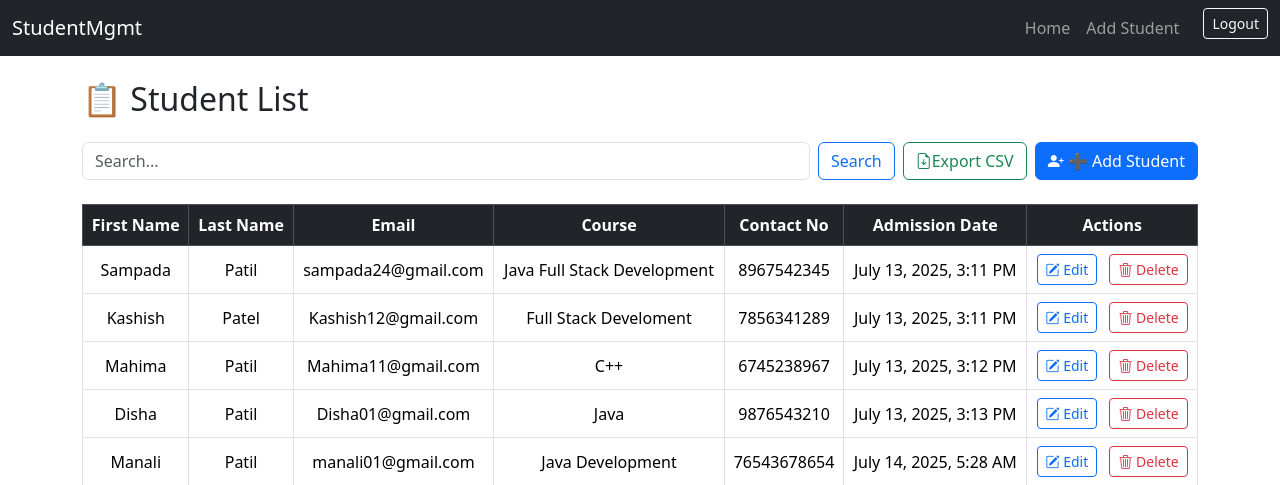
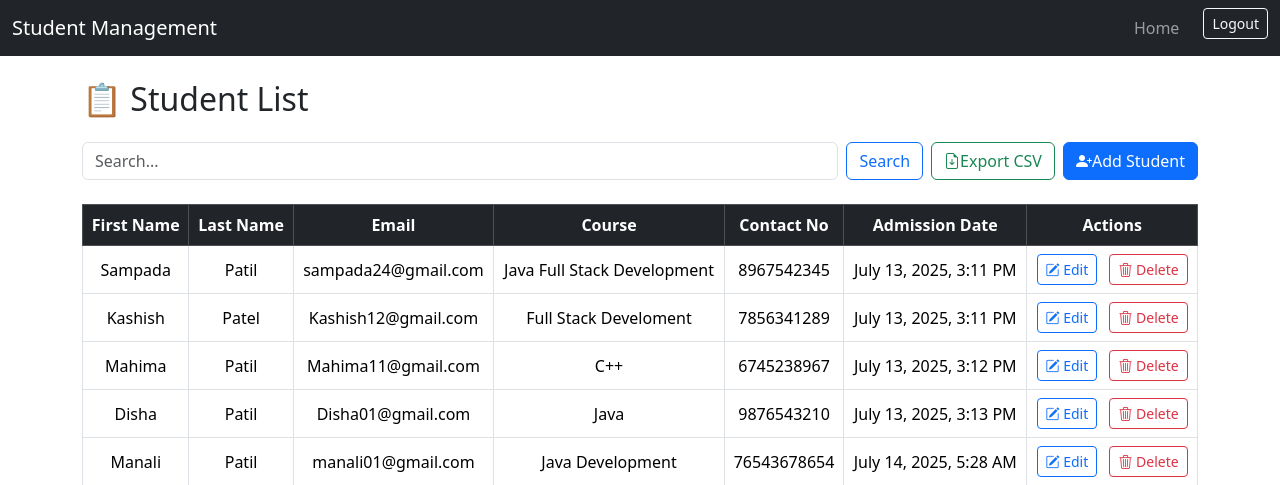
Before and after one commit to Sayali1201/Student-Management, a Django app: page / in a window 1280 px wide. Shown: the top 485 px of the page. Run offline with Django 5.2, Linux system fonts and the light colour scheme; a user stored in the database is signed in; data comes from the database, SQL or seed files in the repository; both versions use the stored data as it was after the commit.

Commit message:
Add screenshots and update README

```diff
--- a/students/templates/students/base.html
+++ b/students/templates/students/base.html
@@ -26,7 +26,7 @@
 
     <nav class="navbar navbar-expand-lg navbar-dark bg-dark mb-4">
         <div class="container-fluid">
-            <a class="navbar-brand" href="/">StudentMgmt</a>
+            <a class="navbar-brand" href="/">Student Management</a>
             <button class="navbar-toggler" type="button" data-bs-toggle="collapse" data-bs-target="#navMenu">
                 <span class="navbar-toggler-icon"></span>
             </button>
@@ -34,7 +34,7 @@
             <div class="collapse navbar-collapse" id="navMenu">
                 <ul class="navbar-nav ms-auto mb-2 mb-lg-0">
                     <li class="nav-item"><a href="/" class="nav-link">Home</a></li>
-                    <li class="nav-item"><a href="/add/" class="nav-link">Add Student</a></li>
+                    <!-- <li class="nav-item"><a href="/add/" class="nav-link">Add Student</a></li> -->
 
                     {% if user.is_authenticated %}
                     <li class="nav-item">
--- a/students/templates/students/student_list.html
+++ b/students/templates/students/student_list.html
@@ -16,7 +16,7 @@
         <i class="bi bi-file-earmark-arrow-down"></i>Export CSV
       </a>
       <a href="{% url 'add_student' %}" class="btn btn-primary">
-        <i class="bi bi-person-plus-fill"></i> ➕ Add Student
+        <i class="bi bi-person-plus-fill"></i>Add Student
       </a>
       </div>
     </div>
```
Also changed, not shown: db.sqlite3, 5 other files.
